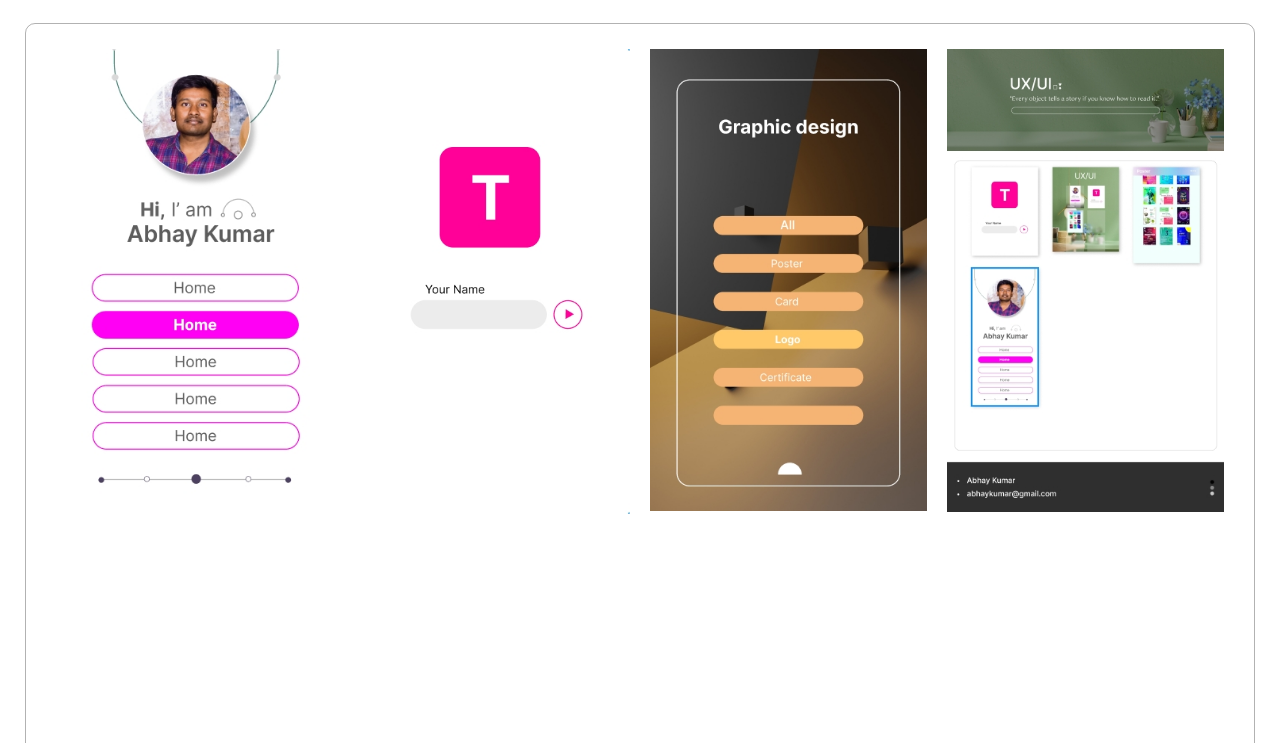
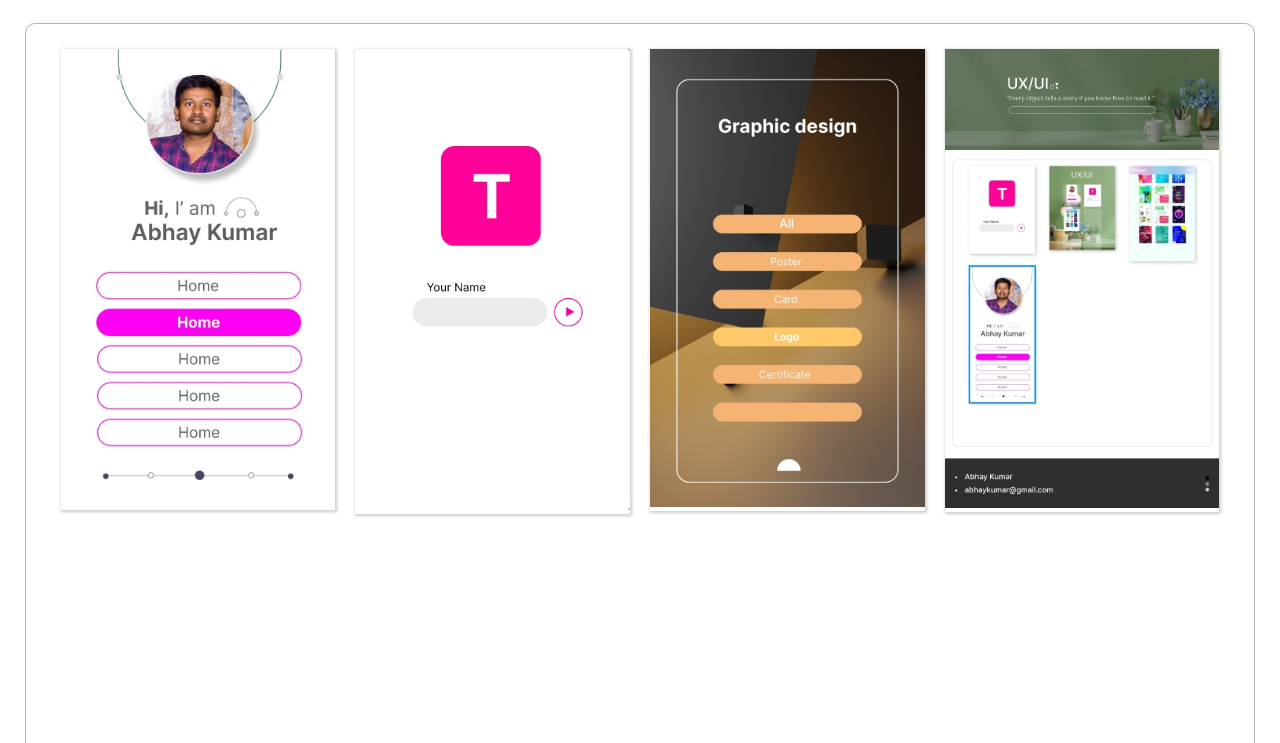
Before and after one commit to Abhay-hhkumar/UI-UX-Design, a plain HTML site: page index.html in a window 1280 px wide. Shown: the part 722-1465 px from the top of the page. Drawn offline with Linux system fonts and the light colour scheme.

Commit message:
Update css1.css

```diff
--- a/css1.css
+++ b/css1.css
@@ -118,13 +118,18 @@
 
 
            /* image gallery*/
-           .pan{display:flex;flex-wrap:wrap;justify-content:center;height:auto;padding:0px 20px 15px 20px;}
-           .column{padding:10px; max-width:25%;height:auto}
+           .pan{display:flex;flex-wrap:wrap;justify-content:center;height:auto;}
+           .column{padding:10px; max-width:24%;height:auto;}
+           .column .imagecontainer{margin-bottom:-5px;overflow: hidden;box-shadow:1px 1px 3px 1px rgba(0,0,0,0.2);}
+
+           .column .imagecontainer:hover img{scale:120%;}
 
            @media (orientation:portrait){
 
+
           .column{
-            max-width:50%;}
+
+            max-width:49%;}
 
 
 
```
